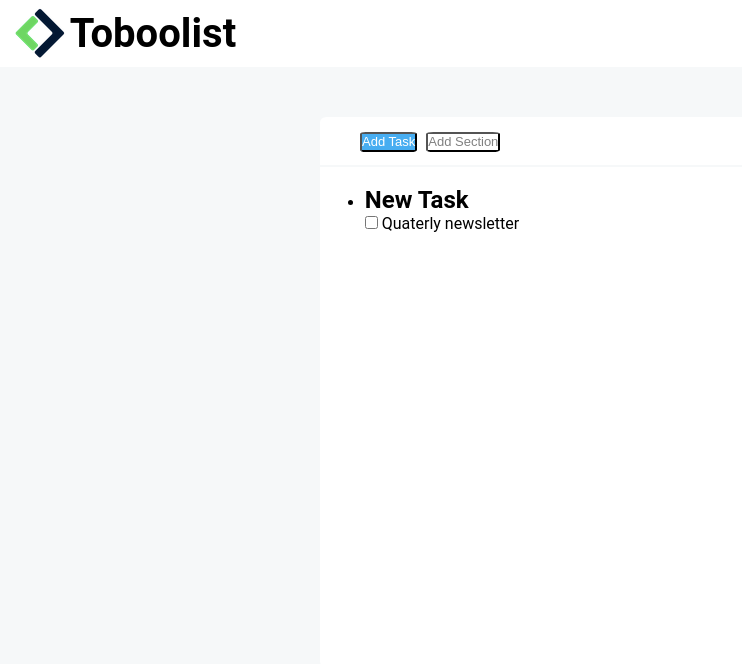
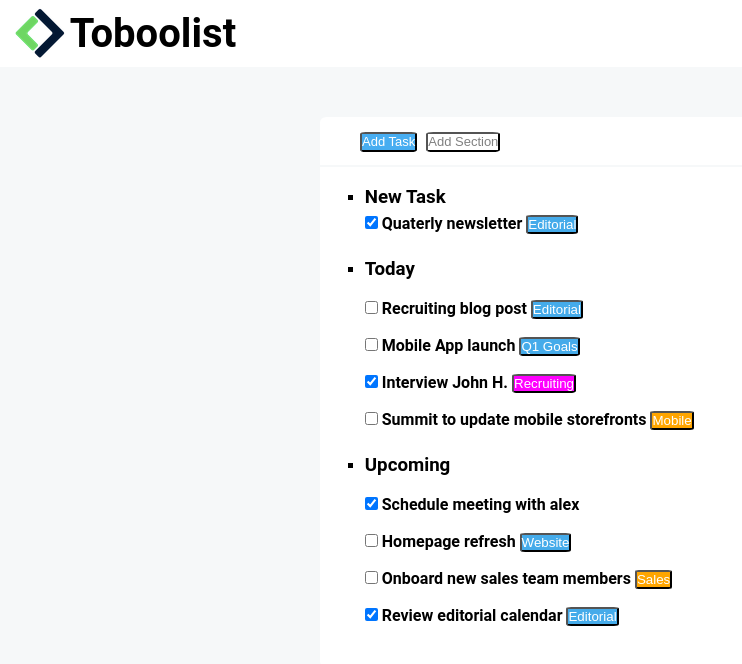
Before and after one commit to aquariusboy91/html-css-toboolist, a plain HTML site: page index.html in a window 1280 px wide. Shown: the whole page, without its empty margins (0-742 px from the left). Drawn offline with Linux system fonts and the light colour scheme.

Commit message:
add-lista

```diff
--- a/css/style.css
+++ b/css/style.css
@@ -8,6 +8,11 @@
 
 body {
     background-color: #F6F8F9;
+}
+
+
+span {
+    font-weight: bolder;
 }
 
 #sfondo-header {
@@ -81,3 +86,40 @@ body {
 
 
 }
+
+.spaziatura-elementi-principali {
+    line-height: 3em;
+}
+
+.spaziatura-elementi {
+    line-height: 2em;
+    margin-bottom: 5px;
+}
+
+.bottoni-lista {
+    display: inline;
+    background-color: #45ABEA;
+    margin: 0;
+    color: white;
+    border-radius: 10%;
+
+
+}
+
+.bottoni-lista-orange {
+    display: inline;
+    background-color: orange;
+    margin: 0;
+    color: white;
+    border-radius: 10%;
+
+}
+
+.bottoni-lista-fuchsia {
+    display: inline;
+    background-color: fuchsia;
+    margin: 0;
+    color: white;
+    border-radius: 10%;
+
+}
--- a/index.html
+++ b/index.html
@@ -8,6 +8,9 @@
     <link rel="stylesheet" href="css/style.css">
 </head>
 <body>
+
+<!-- Inizio header con logo -->
+
     <header id="sfondo-header">
 
        <img src="img/logo copia.png" alt="" id="logo-posizione">
@@ -16,6 +19,10 @@
 
     </header>
 
+<!-- fine header con logo -->
+
+
+<!-- inizio parte centrale -->
     <main>
         <div class="container">
 
@@ -26,28 +33,128 @@
                 <button class="bottone2">Add Section</button>
 
 
-
-
             </div>
 
-            <ul id="listaprincipale">
-                <li><h2>New Task</h2>
+<!-- fine parte bottoni NAV -->
+
+<!-- INIZIO lista -->
+
+            <ul style= list-style-type:square; id="listaprincipale">
+
+                <li><h3>New Task</h3>
+
                     <ul style="list-style-type:none;">
-                        <li>
+
+                        <li class="spaziatura-elementi">
+
+                            <input type="checkbox" name="" id="" checked>
+
+                            <span>Quaterly newsletter</span>
+
+                            <button class="bottoni-lista">Editorial</button>
+
+                        </li>
+
+                    </ul>
+
+                </li>
+                <li class="spaziatura-elementi-principali"><h3>Today</h3>
+
+                    <ul style="list-style-type:none;">
+
+                        <li class="spaziatura-elementi">
+
                             <input type="checkbox" name="" id="">
-                            <span>Quaterly newsletter</span>
+
+                            <span>Recruiting blog post</span>
+
+                            <button class="bottoni-lista">Editorial</button>
+
+                        <li class="spaziatura-elementi">
+
+                            <input type="checkbox" name="" id="">
+
+                            <span>Mobile App launch</span>
+
+                            <button class="bottoni-lista">Q1 Goals</button>
+
+                        </li>
+
+                        <li class="spaziatura-elementi">
+
+                            <input type="checkbox" name="" id="" checked>
+
+                            <span>Interview John H.</span>
+
+                            <button class="bottoni-lista-fuchsia">Recruiting</button>
+
+                        </li>
+
+                        <li class="spaziatura-elementi">
+
+                            <input type="checkbox" name="" id="">
+
+                            <span>Summit to update mobile storefronts</span>
+
+                            <button class="bottoni-lista-orange">Mobile</button>
+
                         </li>
                     </ul>
+
                 </li>
 
+                <li class="spaziatura-elementi-principali"><h3>Upcoming</h3>
+
+                    <ul style="list-style-type:none;">
+
+                        <li class="spaziatura-elementi">
+
+                            <input type="checkbox" name="" id="" checked>
+
+                            <span>Schedule meeting with alex</span>
+                        </li>
+
+                        <li class="spaziatura-elementi">
+
+                            <input type="checkbox" name="" id="">
+
+                            <span>Homepage refresh</span>
+
+                            <button class="bottoni-lista">Website</button>
+
+                        </li>
+
+                        <li class="spaziatura-elementi">
+
+                            <input type="checkbox" name="" id="">
+
+                            <span>Onboard new sales team members</span>
+
+                            <button class="bottoni-lista-orange">Sales</button>
+
+                        </li>
+
+                        <li class="spaziatura-elementi">
+
+                            <input type="checkbox" name="" id="" checked>
+
+                            <span>Review editorial calendar</span>
+
+                            <button class="bottoni-lista">Editorial</button>
+
+                        </li>
+                    </ul>
+
+                </li>
 
 
             </ul>
 
         </div>
+
+        <!-- FINE LISTA E PARTE CENTRALE  -->
+
     </main>
-
-    <footer></footer>
 
 </body>
 </html>
```
